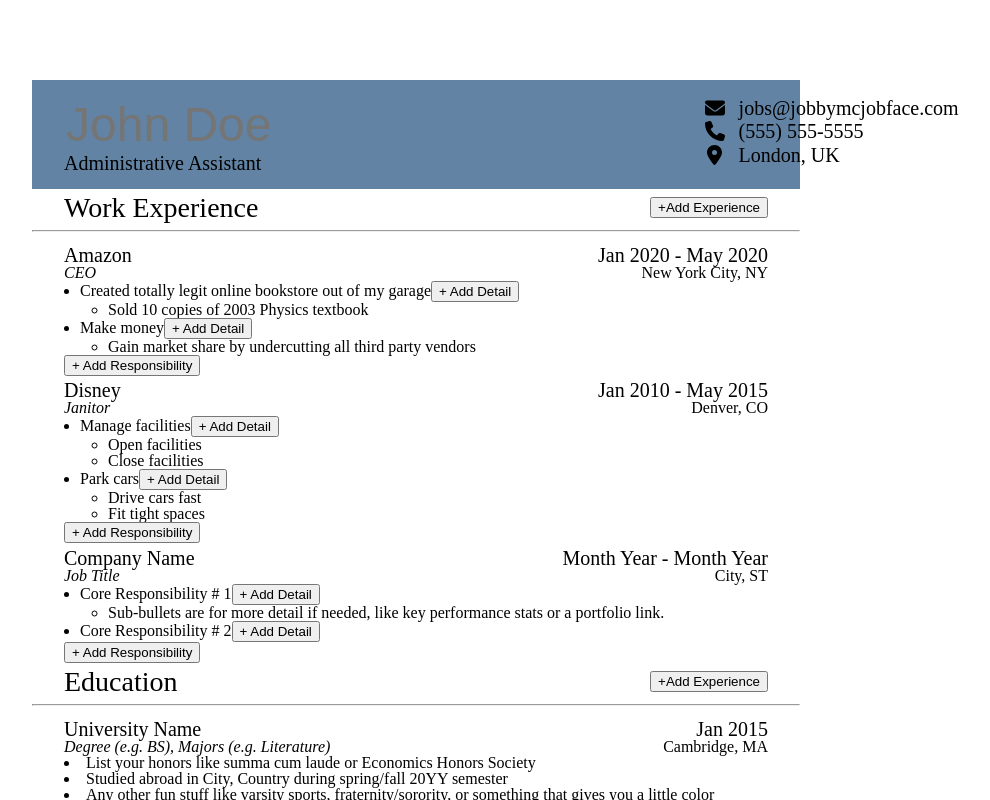
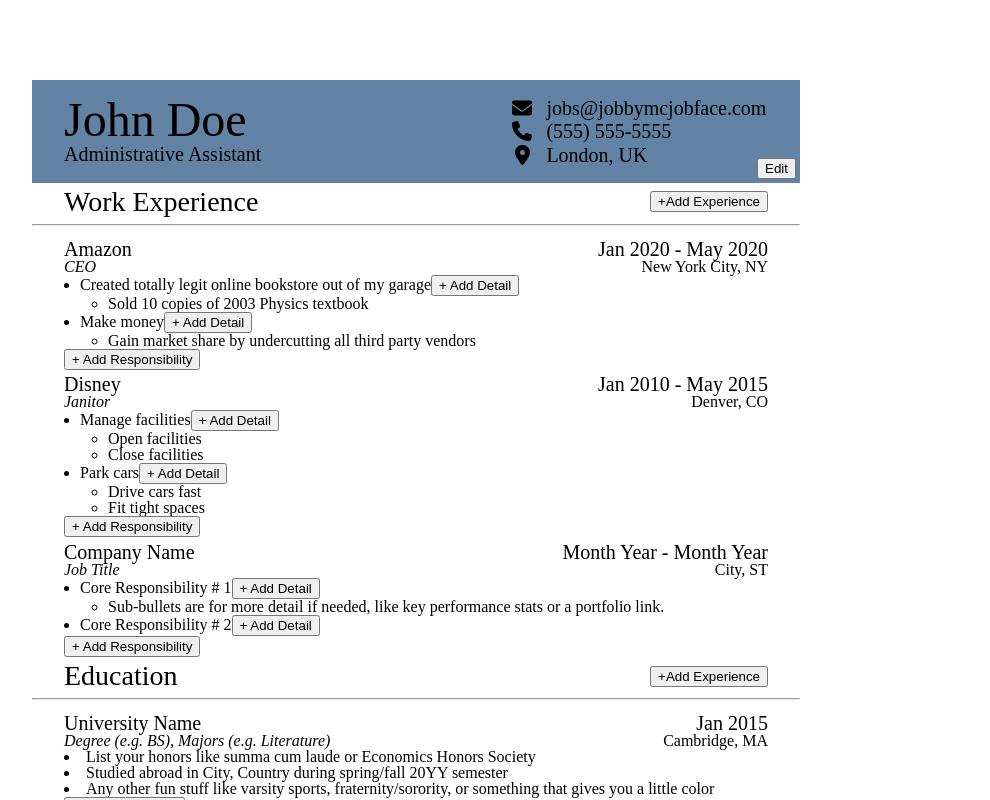
Before and after one commit to bchung54/cv-project, a React (Create React App) app: page / in a window 1280 px wide. Shown: the top 800 px of the page, without its empty margins (224-1214 px from the left). Built offline with nearby package versions, Linux system fonts and the light colour scheme.

Commit message:
Add edit form to header

```diff
--- a/src/App.css
+++ b/src/App.css
@@ -7,6 +7,7 @@
 }
 
 header {
+	position: relative;
 	display: flex;
 	justify-content: space-between;
 	padding: 1rem 2rem;
@@ -17,6 +18,10 @@ header {
 
 .header-name {
 	font-size: 3rem;
+}
+
+.header-title {
+	font-size: 1.25rem;
 }
 
 /* Contact Info */
@@ -32,6 +37,26 @@ header {
 
 .contact-icon {
 	text-align: center;
+}
+
+.contact-text {
+	font-size: 1.25rem;
+}
+
+.header-input-main, .header-input-side {
+	display: flex;
+	flex-direction: column;
+}
+
+.header-btn {
+	position: absolute;
+	right: 0.25rem;
+	bottom: 0.25rem;
+}
+
+#header-form {
+	justify-content: space-between;
+	align-items: center;
 }
 
 section > *:not(hr) {
@@ -75,6 +100,7 @@ section > *:not(hr) {
 input {
 	border: 0;
 	outline: 0;
+	border-bottom: 2px solid grey;
 	background-color: var(--header-color);
 }
 
--- a/src/App.js
+++ b/src/App.js
@@ -12,12 +12,41 @@ class App extends Component {
 			experience: this.props.applicant.experience,
 			personals: this.props.applicant.personals
 		};
+
+		this.handleHeaderEdit = this.handleHeaderEdit.bind(this);
+	}
+
+	handleHeaderEdit(label, newValue) {
+		let copy = {...this.state.contact};
+		switch (label) {
+			case 'name':
+				copy.name = newValue;
+				break;
+			case 'currTitle':
+				copy.currTitle = newValue;
+				break;
+			case 'email':
+				copy.email = newValue;
+				break;
+			case 'phone':
+				copy.phone = newValue;
+				break;
+			case 'location':
+				copy.location = newValue;
+				break;
+			default:
+				break;
+
+		}
+		this.setState({
+			contact: copy
+		});
 	}
 	render() {
 		const { contact, experience, personals } = this.state;
 		return (
 			<div className="App">
-				<Header contact={contact} />
+				<Header contact={contact} onHeaderTextChange={this.handleHeaderEdit} />
 				<Section title="Work Experience" experience={experience.work} />
 				<Section title="Education" experience={experience.education} />
 				<Personal
--- /dev/null
+++ b/src/components/Forms.js
@@ -0,0 +1,83 @@
+import React, { Component } from 'react';
+
+class HeaderEditForm extends Component {
+	constructor(props) {
+		super(props);
+
+		this.handleHeaderTextChange = this.handleHeaderTextChange.bind(this);
+	}
+
+	handleHeaderTextChange(e) {
+		this.props.onHeaderEdit(e.target.name, e.target.value);
+	}
+
+	handleSubmit(e) {
+		e.preventDefault();
+
+		const header = document.querySelector('header');
+		Array.from(header.children).forEach((child) => (child.style.display = 'block'));
+		const headerForm = document.getElementById('header-form');
+		headerForm.style.display = 'none';
+	}
+	render() {
+		const { name, currTitle, email, phone, location } = this.props.contact;
+		return (
+			<form
+				id="header-form"
+				onSubmit={this.handleSubmit}
+				style={{ display: 'none' }}
+				autoComplete="off"
+			>
+				<div className="header-input-main">
+					<input
+						type="text"
+						name="name"
+						className="header-name"
+						placeholder="Full Name"
+						value={name}
+						onChange={this.handleHeaderTextChange}
+					/>
+					<input
+						type="text"
+						name="currTitle"
+						className="header-title"
+						placeholder="Current Job Title"
+						value={currTitle}
+						onChange={this.handleHeaderTextChange}
+					/>
+				</div>
+				<div className="header-input-side">
+					<input
+						type="text"
+						name="email"
+						className="contact-text"
+						placeholder="Email"
+						value={email}
+						onChange={this.handleHeaderTextChange}
+					/>
+					<input
+						type="text"
+						name="phone"
+						className="contact-text"
+						placeholder="Phone Number"
+						value={phone}
+						onChange={this.handleHeaderTextChange}
+					/>
+					<input
+						type="text"
+						name="location"
+						className="contact-text"
+						placeholder="Location"
+						value={location}
+						onChange={this.handleHeaderTextChange}
+					/>
+				</div>
+				<button type="submit" id="header-submit" className="header-btn">
+					Submit
+				</button>
+			</form>
+		);
+	}
+}
+
+export default HeaderEditForm;
--- a/src/components/Header.js
+++ b/src/components/Header.js
@@ -1,4 +1,5 @@
 import React, { Component } from 'react';
+import HeaderEditForm from './Forms';
 import { FontAwesomeIcon } from '@fortawesome/react-fontawesome';
 import { faEnvelope, faPhone, faLocationDot } from '@fortawesome/free-solid-svg-icons';
 
@@ -30,9 +31,18 @@ class ContactInfo extends Component {
 class Header extends Component {
 	constructor(props) {
 		super(props);
-		this.handleEdit = this.handleEdit.bind(this);
+		this.handleHeaderEdit = this.handleHeaderEdit.bind(this);
+		this.displayEditForm = this.displayEditForm.bind(this);
 	}
-	handleEdit() {}
+	handleHeaderEdit(name, value) {
+		this.props.onHeaderTextChange(name, value);
+	}
+
+	displayEditForm(e) {
+		const header = e.target.parentElement;
+		Array.from(header.children).forEach((child) => (child.style.display = 'none'));
+		document.getElementById('header-form').style.display = 'flex';
+	}
 
 	render() {
 		const { name, currTitle, email, phone, location } = this.props.contact;
@@ -40,7 +50,7 @@ class Header extends Component {
 		return (
 			<header>
 				<div className="header-main">
-					<input type="text" className="header-name" placeholder={name} />
+					<div className="header-name">{name}</div>
 					<h3 className="header-title">{currTitle}</h3>
 				</div>
 				<div className="header-side">
@@ -48,6 +58,10 @@ class Header extends Component {
 					<ContactInfo type="phone" text={phone} />
 					<ContactInfo type="location" text={location} />
 				</div>
+				<button className="header-btn" onClick={this.displayEditForm}>
+					Edit
+				</button>
+				<HeaderEditForm contact={this.props.contact} onHeaderEdit={this.handleHeaderEdit} />
 			</header>
 		);
 	}
```
